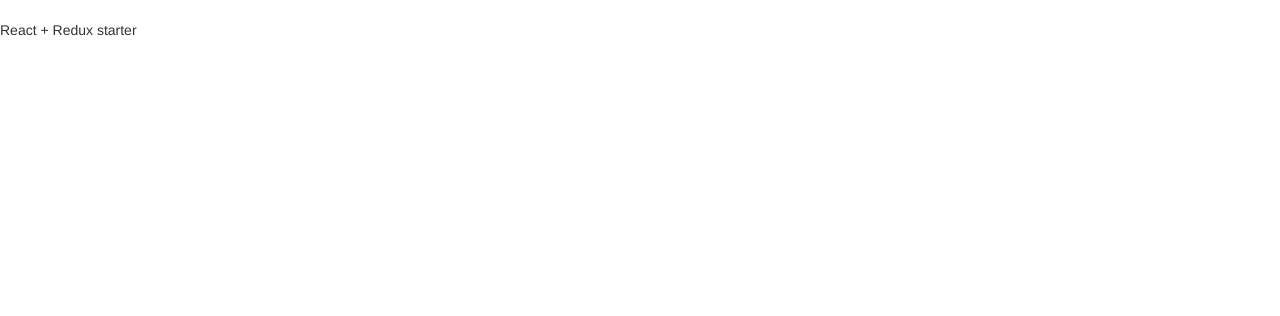
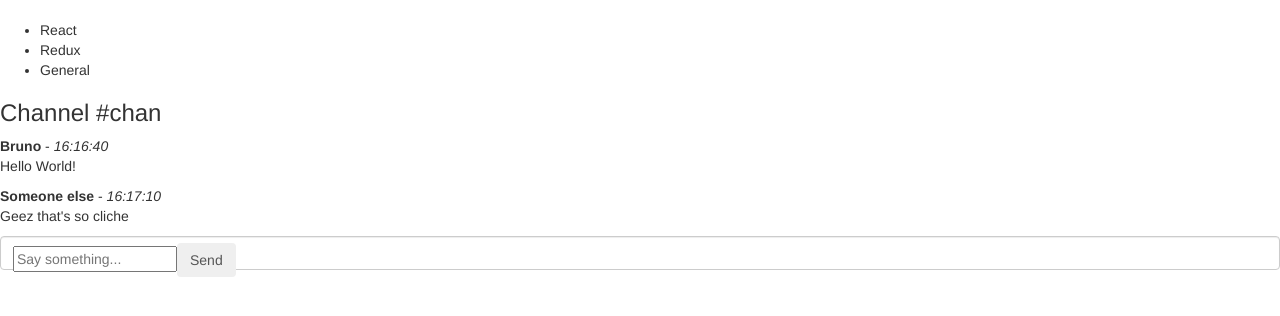
Before and after one commit to brunoparga/redux-template, a React app: page / in a window 1280 px wide. Shown: the top 316 px of the page. Built offline with nearby package versions, Linux system fonts and the light colour scheme.

Commit message:
Create React components with placeholder initial values

```diff
--- a/src/components/App.jsx
+++ b/src/components/App.jsx
@@ -1,11 +1,12 @@
 import React from 'react';
+import Channels from '../containers/Channels';
+import Messages from '../containers/Messages';
 
-const App = () => {
-  return (
+const App = () => (
   <div className="app">
-      <p>React + Redux starter</p>
+    <Channels />
+    <Messages />
   </div>
 );
-};
 
 export default App;
--- /dev/null
+++ b/src/components/Message.jsx
@@ -0,0 +1,10 @@
+import React from 'react';
+
+const Message = ({ msg: { author, time, content } }) => (
+  <div className="message">
+    <strong>{author}</strong> - <em>{time.toLocaleTimeString('pt-BR')}</em>
+    <p>{content}</p>
+  </div>
+);
+
+export default Message;
--- /dev/null
+++ b/src/containers/Channels.jsx
@@ -0,0 +1,13 @@
+import React from 'react';
+
+const Channels = () => (
+  <div className="channels">
+    <ul>
+      <li>React</li>
+      <li>Redux</li>
+      <li>General</li>
+    </ul>
+  </div>
+);
+
+export default Channels;
--- /dev/null
+++ b/src/containers/MessageForm.jsx
@@ -0,0 +1,12 @@
+import React from 'react';
+
+const MessageForm = () => (
+  <div className="form-control">
+    <form>
+      <input type="text" name="new-message" placeholder="Say something..." />
+      <button className="btn">Send</button>
+    </form>
+  </div>
+);
+
+export default MessageForm;
--- /dev/null
+++ b/src/containers/Messages.jsx
@@ -0,0 +1,29 @@
+import React from 'react';
+import Message from '../components/Message';
+import MessageForm from '../containers/MessageForm';
+
+// const Messages = ({ messages }) => {
+const Messages = () => {
+  const messages = [
+    {
+      author: 'Bruno',
+      time: (new Date(Date.now() - 60000)),
+      content: 'Hello World!',
+    },
+    {
+      author: 'Someone else',
+      time: (new Date(Date.now() - 30000)),
+      content: 'Geez that\'s so cliche',
+    },
+  ];
+  const messageList = messages.map(msg => <Message msg={msg} key={msg.time} />);
+  return (
+    <div className="messages">
+      <h3>Channel #chan</h3>
+      {messageList}
+      <MessageForm />
+    </div>
+  );
+};
+
+export default Messages;
```
